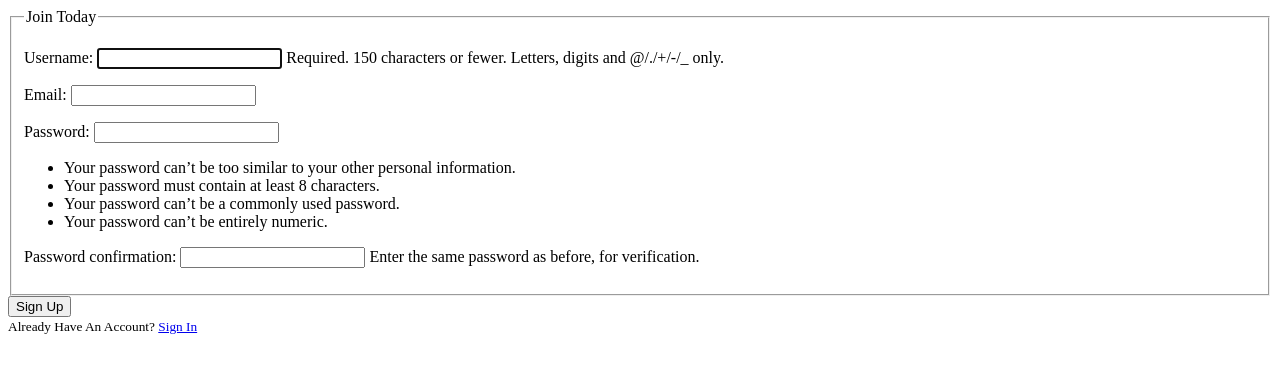
After one commit to fgeravi/F25-Team19, a Django app: page /register/ in a window 1280 px wide. The commit adds this page. Shown: the top 373 px of the page. Run offline with Django 5.2, Linux system fonts and the light colour scheme.

Commit message:
added non-admin user login, logout, and registration. Fixed small typos

```diff
--- a/Templates/Regisrations/login.html
+++ b/Templates/Registrations/login.html
@@ -17,6 +17,8 @@
       <label><input type="checkbox" name="remember_me"> Remember me</label>
     </p>
 
+    <p>Don't have an account? <a href="{% url 'register' %}">Sign up here</a></p>
+
     {% if next %}
       <input type="hidden" name="next" value="{{ next }}">
     {% endif %}
--- /dev/null
+++ b/Templates/Registrations/register.html
@@ -0,0 +1,20 @@
+{% extends "base.html" %}
+{% block content %}
+    <div class="content-section">
+        <form method="POST">
+            {% csrf_token %}
+            <fieldset class="form-group">
+                <legend class="border-bottom mb-4">Join Today</legend>
+                {{ form.as_p }}
+            </fieldset>
+            <div class="form-group">
+                <button class="btn btn-outline-info" type="submit">Sign Up</button>
+            </div>
+        </form>
+        <div class="border-top pt-3">
+            <small class="text-muted">
+                Already Have An Account? <a class="ml-2" href="{% url 'login' %}">Sign In</a>
+            </small>
+        </div>
+    </div>
+{% endblock content %}
--- a/Templates/base.html
+++ b/Templates/base.html
@@ -15,7 +15,10 @@
 
     {% if user.is_authenticated %}
       <p>Hi {{ user.username }} |
-         <a href="{% url 'logout' %}">Logout</a></p>
+        <form action="{% url 'logout' %}" method="post" style="display: inline;">
+          {% csrf_token %}
+          <button type="submit" class="link-button">Logout</button>
+        </form>
     {% endif %}
 
     {% block content %}{% endblock %}
--- a/config/urls.py
+++ b/config/urls.py
@@ -16,8 +16,9 @@ Including another URLconf
 """
 
 from django.contrib import admin
-from django.urls import path
+from django.urls import path, include
 
 urlpatterns = [
     path("admin/", admin.site.urls),
+    path("", include("users.urls")),
 ]
--- /dev/null
+++ b/users/forms.py
@@ -0,0 +1,13 @@
+# users/forms.py
+
+from django import forms
+from django.contrib.auth.forms import UserCreationForm
+# Import your custom User model
+from .models import User  # Or from users.models import User
+
+class UserRegisterForm(UserCreationForm):
+    email = forms.EmailField()
+
+    class Meta:
+        model = User
+        fields = ['username', 'email']
--- /dev/null
+++ b/users/urls.py
@@ -0,0 +1,11 @@
+from django.urls import path, include
+from django.contrib.auth import views as auth_views
+from . import views
+
+
+urlpatterns = [
+    path("login/", auth_views.LoginView.as_view(template_name="Registrations/login.html",  redirect_authenticated_user=True),name="login",),
+    path("logout/", auth_views.LogoutView.as_view(next_page="home"), name="logout"),
+    path("", views.home, name="home"),
+    path('register/', views.register, name='register'),
+]
--- a/users/views.py
+++ b/users/views.py
@@ -1,3 +1,22 @@
-from django.shortcuts import render
+from django.shortcuts import render, redirect
+from django.contrib import messages
+from .forms import UserRegisterForm
+from django.contrib.auth.decorators import login_required
 
 # Create your views here.
+
+@login_required
+def home(request):
+    return render(request, 'home.html')
+
+def register(request):
+    if request.method == 'POST':
+        form = UserRegisterForm(request.POST)
+        if form.is_valid():
+            form.save()
+            username = form.cleaned_data.get('username')
+            messages.success(request, f'Account created for {username}!')
+            return redirect('login')
+    else:
+        form = UserRegisterForm()
+    return render(request, 'Registrations/register.html', {'form': form})
```
Also changed, not shown: config/settings.py (+7 -1 lines), 1 other file.
